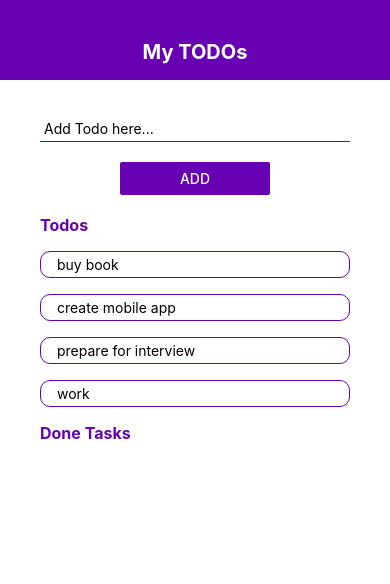
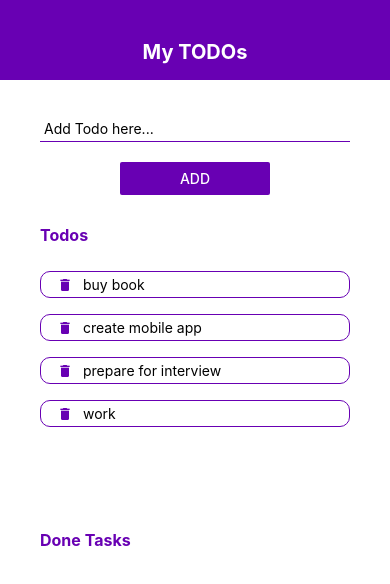
Before and after one commit to VertikaJain/react-native-basics, a React Native app: screen / in a window 390 px wide. Shown: the top 584 px of the page. Built offline with nearby package versions, Linux system fonts and the light colour scheme.

Commit message:
Added Flex and Icon

```diff
--- a/App.js
+++ b/App.js
@@ -4,6 +4,7 @@ import Header from './components/header';
 import TodoItem from './components/todoItem';
 import DoneTodoItem from './components/doneTodoItem';
 import AddTodo from './components/addTodo';
+// import Sandbox from './components/sandbox';
 
 export default function App() {
 
@@ -33,6 +34,7 @@ export default function App() {
   }
 
   return (
+    // <Sandbox/>
     <TouchableWithoutFeedback
       onPress={() => Keyboard.dismiss()} >
       <View style={styles.container}>
@@ -63,18 +65,22 @@ export default function App() {
 
 const styles = StyleSheet.create({
   container: {
+    flex: 1,
     backgroundColor: '#fff'
   },
   content: {
+    flex: 1,
     paddingHorizontal: 40,
-    paddingVertical: 20
+    paddingVertical: 20,
   },
   list: {
-    marginBottom: 16
+    flex: 1,
+    marginBottom: 16,
   },
   subTitle: {
     fontWeight: 'bold',
     color: "#6800b3",
-    fontSize: 16
+    fontSize: 16,
+    paddingVertical:10
   }
 });
--- a/components/todoItem.js
+++ b/components/todoItem.js
@@ -1,14 +1,20 @@
 import React from 'react'
-import { StyleSheet, Text, TouchableOpacity } from 'react-native';
+import { StyleSheet, Text, TouchableOpacity, View } from 'react-native';
+import { MaterialIcons } from '@expo/vector-icons';
 
 const TodoItem = ({ item, taskPressHandler }) => {
-  return <TouchableOpacity onPress={() => taskPressHandler(item)}>
-    <Text style={styles.item}>{item.text}</Text>
+  return <TouchableOpacity >
+    <View style={styles.item}>
+      <MaterialIcons name="delete" size={16} color="#6800b3" onPress={() => taskPressHandler(item)}></MaterialIcons>
+      <Text style={styles.itemText}>{item.text}</Text>
+    </View>
   </TouchableOpacity>
 }
 
 const styles = StyleSheet.create({
   item: {
+    flexDirection: 'row',
+    alignItems: 'center',
     paddingHorizontal: 16,
     paddingVertical: 4,
     marginTop: 16,
@@ -16,6 +22,9 @@ const styles = StyleSheet.create({
     borderWidth: 1,
     borderStyle: 'solid',
     borderRadius: 10
+  },
+  itemText: {
+    marginLeft: 10
   }
 })
 
```
